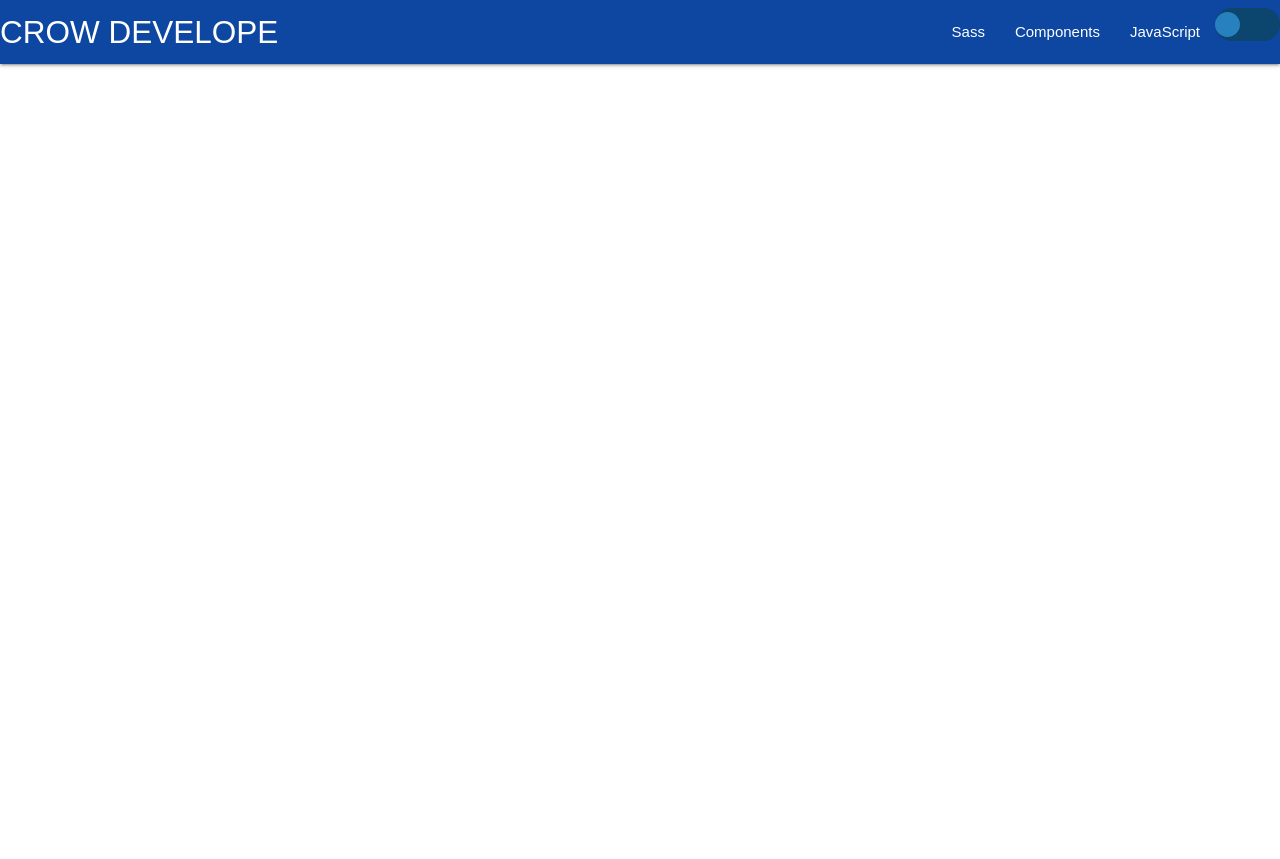
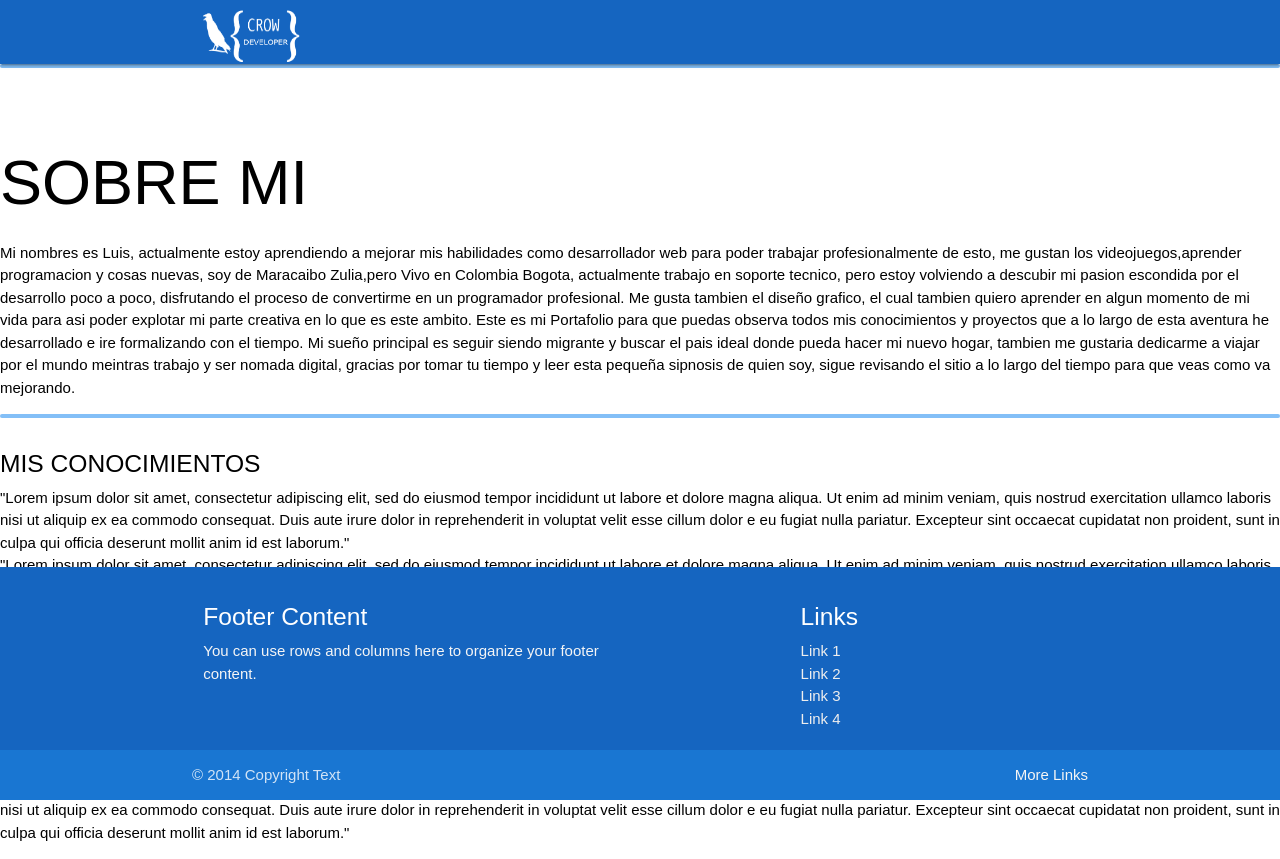
Before and after one commit to ljchbk13/portfolio, a plain HTML site: page index.html in a window 1280 px wide. Before the commit the page ends 800 px from the top, so only its background shows below. Drawn offline with nearby package versions, Linux system fonts and the light colour scheme; a web font is replaced by a local one.

Commit message:
se agrega el proyecto

```diff
--- a/estilo.css
+++ b/estilo.css
@@ -1,20 +1,49 @@
+/* intento de normaliar igual hay uno con el normalize fino 10/10*/
 *{
-
-    margin: 0;
-    padding: 0;
-    font-family: 'Rubik', sans-serif;
+margin:0 auto;
+padding:0 auto;
+font-family: 'Rubik', sans-serif;
+box-sizing: border-box;
 }
 
-h1{
 
-
-}
 
 
 
 body{
     background-color: white;
     color: black;
+
+
+}
+
+/* cambio del logo con hover */
+.brand-logo
+{
+
+position: relative;
+display: inline-block;
+margin-top:0 auto;
+}
+
+.brand-logo .next{
+display: none;
+position: absolute;
+top:0;
+left:0;
+z-index: -1;
+}
+
+.brand-logo:hover{
+    visibility: hidden;
+}
+
+
+
+ .brand-logo:hover .next{
+
+    display: inline;
+    visibility:visible;
 
 }
 /*dark mode*/
@@ -24,46 +53,88 @@ body{
     color:white;
 }
 
-nav:hover{
 
-    background-color: #1c96ea;
+/*swtich
+
+.switch{
+
+    position: relative;
+    dipslay: inline-block;
+    width: 60px;
+    height: 34px;
+}
+
+.switch input{
+    opacity:0;
+    width:0;
+    height:0;
+}
+.slider{
+    position: absolute;
+    cursor: pointer;
+    top:0;
+    left:0;
+    right:0;
+    bottom:0;
+    background-color:  #55aaf9;
+    -webkit-transition: .6s;
+    transition: .6s;
+}
+
+.slider:before{
+
+    position: absolute;
+    content: "";
+    height:26px;
+    width:26px;
+    left:4px;
+    bottom:4px;
+    background-color: #fefefe;
+    transition:.6s;
+    -webkit-transition: .6s;
+}
+
+input:checked + .slider{
+
+    background-color: #c0dee9;
 
 }
-.lbl{
-    display: inline-block;
-    width: 65px;
-    height:33px;
-    background: #0c456d;
-    border-radius: 100px;
-    cursor: pointer;
-    position: relative;
-    top:4px;
-    left:4px
-    transition: .5s;
+
+
+input:focus + .slider{
+    background-color: #149acb ;
 }
 
-.lbl::after{
-
-    content: '';
-    display: block;
-    width: 25px;
-    height: 25px;
-    background: #2881bf;
-    border-radius: 100px;
-    position:absolute;
-    top:4px;
-    left 4px;
+input:checked + .slider:before{
+-webkit-transform: translateX(26px);
+-ms-transform: translateX(26px);
+transform: translateX(26px);
 }
 
-#switch:checked + .lbl::after{
-    left: 36px;
-    transition: .5s;
+.slide .round{
+    border-radius:34px;
+}
+.slider.round:before{
+    border-radius: 50%;
 }
 
-#switch:checked + .lbl{
-    background: #42aef9;
+ */
+/*pie de pagin*/
+
+footer{
+    position:fixed;
+    bottom:0;
+    left:0;;
+    width:100%;
+
+
 }
 
-#switch {
-    display: none;
+
+/* lineas */
+.divider{
+
+    border-top: 4px solid #0980f0;
+    border-radius: 4px;
+    opacity:.5;
 }
--- a/index.html
+++ b/index.html
@@ -4,6 +4,7 @@
     <meta charset="UTF-8">
     <meta http-equiv="X-UA-Compatible" content="IE=edge">
     <meta name="viewport" content="width=device-width, initial-scale=1.0">
+    <link rel="icon" href="complementos/raven.png">
 
 
     <!-- Compiled and minified CSS -->
@@ -28,37 +29,110 @@
 
 </body>
 
+ <header class="page-header">
+
+
+  <div class="navbar-fixed">
+    <nav class="#1565c0 blue darken-3">
+
+    <div class="container">
   <div class="row">
+     <div class="col 16 s12">
+      <div class="nav-wrapper">
 
-        <div>
-     <nav>
-                 <div class="nav-wrapper #0d47a1 blue darken-4">
-                      <a href="#" class="brand-logo">CROW DEVELOPE</a>
-                          <ul id="nav-mobile" class="right hide-on-med-and-down">
-                             <li><a href="sass.html">Sass</a></li>
-                              <li><a href="badges.html">Components</a></li>
-                             <li><a href="collapsible.html">JavaScript</a></li>
-                               <li>
-                                       <div class="swtich-container" >
-                                         <input type="checkbox" id="switch">
-                                          <label for="switch" class="lbl"></label>
-                              </li>
+        <a href="#!" class="brand-logo">
+              <img src="complementos/logo_blanco.png" width=100px" height="65px">
+              <img src="complementos/logo_blanco_2.png"  width="100px" height="65px"  class="next">
+        </a>
+
+
+        <ul class="right hide-on-med-and-down">
+
 
         </ul>
       </div>
     </nav>
   </div>
+
       </div>
+      </div>
+</div>
+</header>
+
+
+<div class="divider"></div>
+<div class="section">
+
+  <img >
+  <h1>SOBRE MI</h1  >
+  <p>Mi nombres es Luis, actualmente estoy aprendiendo a mejorar mis habilidades como desarrollador web para poder trabajar profesionalmente de esto,
+    me gustan los videojuegos,aprender programacion y cosas nuevas, soy de Maracaibo Zulia,pero Vivo en Colombia Bogota, actualmente trabajo en soporte tecnico,
+    pero estoy volviendo a descubir mi pasion escondida por el desarrollo poco a poco, disfrutando el proceso de convertirme en un programador profesional.
+    Me gusta tambien el diseño grafico, el cual tambien quiero aprender en algun momento de mi vida para asi poder explotar mi parte creativa en lo que es este ambito.
+    Este es mi Portafolio para que puedas observa todos mis conocimientos y proyectos que a lo largo de esta aventura he desarrollado e ire formalizando con el tiempo.
+    Mi sueño principal es seguir siendo migrante y buscar el pais ideal donde pueda hacer mi nuevo hogar, tambien me gustaria dedicarme a viajar por el mundo meintras trabajo
+    y ser nomada digital, gracias por tomar tu tiempo y leer esta pequeña sipnosis de quien soy, sigue revisando el sitio a lo largo del tiempo para que veas como va mejorando.
+  </p>
+
+</div>
+<div class="divider"></div>
 
 
 
 
+<div class="section">
+  <h5>MIS CONOCIMIENTOS</h5>
+  <p>"Lorem ipsum dolor sit amet, consectetur adipiscing elit, sed do eiusmod tempor incididunt ut labore et dolore magna aliqua. Ut enim ad minim
+    veniam, quis nostrud exercitation ullamco laboris nisi ut aliquip ex ea commodo consequat.
+    Duis aute irure dolor in reprehenderit in voluptat velit esse cillum dolor
+    e eu fugiat nulla pariatur. Excepteur sint occaecat cupidatat non proident, sunt in culpa qui officia deserunt mollit anim id est laborum."</p>
+    <p>"Lorem ipsum dolor sit amet, consectetur adipiscing elit, sed do eiusmod tempor incididunt ut labore et dolore magna aliqua. Ut enim ad minim
+      veniam, quis nostrud exercitation ullamco laboris nisi ut aliquip ex ea commodo consequat.
+      Duis aute irure dolor in reprehenderit in voluptat velit esse cillum dolor
+      e eu fugiat nulla pariatur. Excepteur sint occaecat cupidatat non proident, sunt in culpa qui officia deserunt mollit anim id est laborum."</p>
+</div>
+<div class="divider"></div>
+<div class="section">
+  <h5>MIS REDES SOCIALES</h5>
+  <p>"Lorem ipsum dolor sit amet, consectetur adipiscing elit, sed do eiusmod tempor incididunt ut labore et dolore magna aliqua. Ut enim ad minim
+    veniam, quis nostrud exercitation ullamco laboris nisi ut aliquip ex ea commodo consequat.
+    Duis aute irure dolor in reprehenderit in voluptat velit esse cillum dolor
+    e eu fugiat nulla pariatur. Excepteur sint occaecat cupidatat non proident, sunt in culpa qui officia deserunt mollit anim id est laborum."</p>
+    <p>"Lorem ipsum dolor sit amet, consectetur adipiscing elit, sed do eiusmod tempor incididunt ut labore et dolore magna aliqua. Ut enim ad minim
+      veniam, quis nostrud exercitation ullamco laboris nisi ut aliquip ex ea commodo consequat.
+      Duis aute irure dolor in reprehenderit in voluptat velit esse cillum dolor
+      e eu fugiat nulla pariatur. Excepteur sint occaecat cupidatat non proident, sunt in culpa qui officia deserunt mollit anim id est laborum."</p>
 </div>
 
 
 
 
 
+<footer class="page-footer #1565c0 blue darken-3">
+          <div class="container">
+            <div class="row">
+              <div class="col l6 s12">
+                <h5 class="white-text">Footer Content</h5>
+                <p class="grey-text text-lighten-4">You can use rows and columns here to organize your footer content.</p>
+              </div>
+              <div class="col l4 offset-l2 s12">
+                <h5 class="white-text">Links</h5>
+                <ul>
+                  <li><a class="grey-text text-lighten-3" href="#!">Link 1</a></li>
+                  <li><a class="grey-text text-lighten-3" href="#!">Link 2</a></li>
+                  <li><a class="grey-text text-lighten-3" href="#!">Link 3</a></li>
+                  <li><a class="grey-text text-lighten-3" href="#!">Link 4</a></li>
+                </ul>
+              </div>
+            </div>
+          </div>
+          <div class="footer-copyright #1976d2 blue darken-2">
+            <div class="container">
+            © 2014 Copyright Text
+            <a class="grey-text text-lighten-4 right" href="#!">More Links</a>
+            </div>
+          </div>
+        </footer>
 
 
 
```
Also changed, not shown: complementos/crow.2.png (added), complementos/crow.png (added), complementos/logo_blanco.png (added), complementos/logo_blanco_2.png (added), complementos/raven.png (added), complementos/raven2.png (added). Lines whose indentation alone changed are shown as unchanged.
